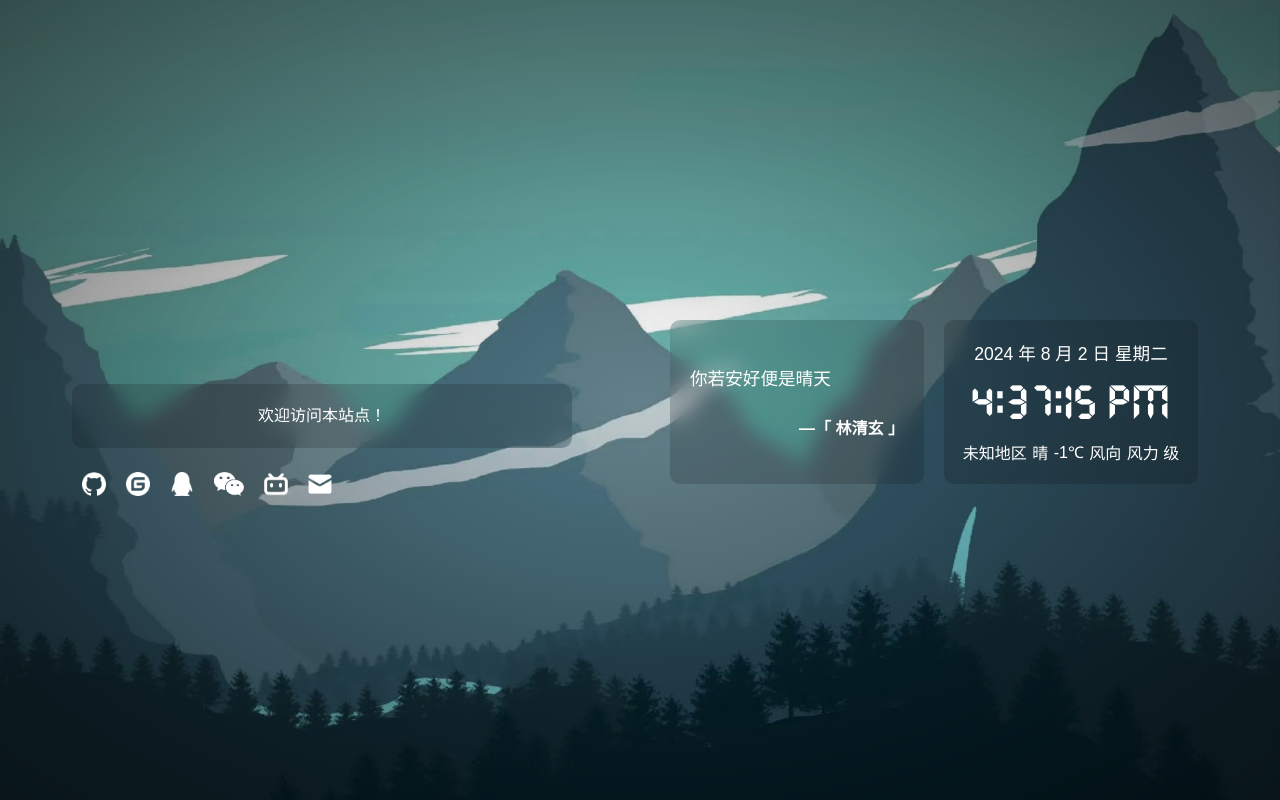
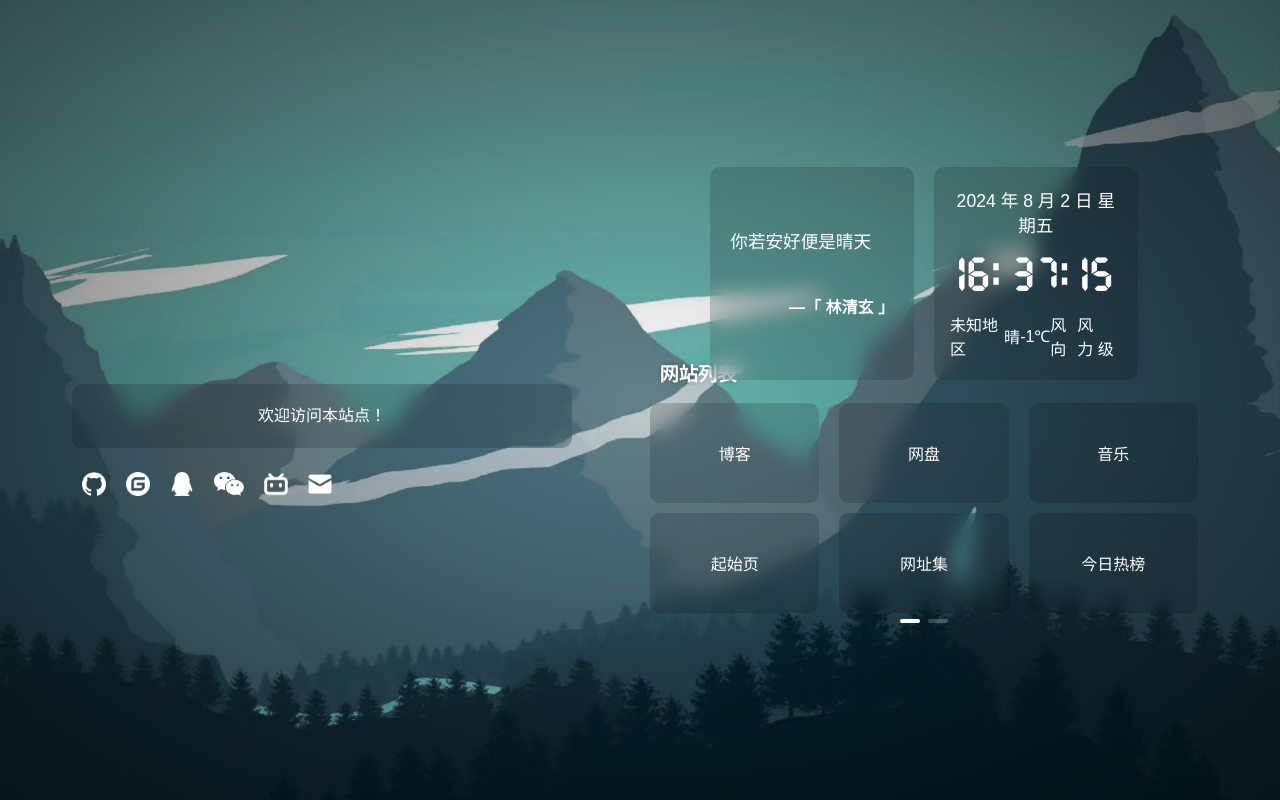
Before and after one commit to rwz666/homepage, a Vue app: page / in a window 1280 px wide. Built offline with nearby package versions, Linux system fonts and the light colour scheme; no server answers.

Commit message:
完成右侧部分Links滑块结构样式开发

```diff
--- a/components.d.ts
+++ b/components.d.ts
@@ -11,9 +11,11 @@ declare module 'vue' {
     ElCol: typeof import('element-plus/es')['ElCol']
     ElRow: typeof import('element-plus/es')['ElRow']
     Hitokoto: typeof import('./src/components/Hitokoto.vue')['default']
+    Links: typeof import('./src/components/Links.vue')['default']
     Loading: typeof import('./src/components/Loading/Loading.vue')['default']
     LoadingRotateCircle: typeof import('./src/components/Loading/LoadingRotateCircle.vue')['default']
     Message: typeof import('./src/components/Message.vue')['default']
+    MoreContent: typeof import('./src/components/MoreContent.vue')['default']
     SocialLinks: typeof import('./src/components/SocialLinks.vue')['default']
     TimeClock: typeof import('./src/components/TimeClock.vue')['default']
     TimeWeather: typeof import('./src/components/TimeWeather.vue')['default']
--- a/package.json
+++ b/package.json
@@ -14,9 +14,9 @@
     "axios": "^1.7.3",
     "bmap": "^1.0.1",
     "element-plus": "^2.7.8",
-    "jquery": "^3.7.1",
     "pinia": "^2.1.7",
     "router": "^1.3.8",
+    "swiper": "^11.1.1",
     "vue": "^3.4.29"
   },
   "devDependencies": {
--- /dev/null
+++ b/src/assets/json/siteLinks.json
@@ -0,0 +1,37 @@
+[
+  {
+    "icon": "Blog",
+    "name": "博客",
+    "link": "#"
+  },
+  {
+    "icon": "Cloud",
+    "name": "网盘",
+    "link": "#"
+  },
+  {
+    "icon": "CompactDisc",
+    "name": "音乐",
+    "link": "#"
+  },
+  {
+    "icon": "Compass",
+    "name": "起始页",
+    "link": "#"
+  },
+  {
+    "icon": "Book",
+    "name": "网址集",
+    "link": "#"
+  },
+  {
+    "icon": "Fire",
+    "name": "今日热榜",
+    "link": "#"
+  },
+  {
+    "icon": "LaptopCode",
+    "name": "站点监测",
+    "link": "#"
+  }
+]
--- /dev/null
+++ b/src/components/Links.vue
@@ -0,0 +1,128 @@
+<template>
+  <div class="links">
+    <div class="line">
+      <div class="title">网站列表</div>
+    </div>
+    <swiper v-if="siteLinkList.length" :modules="[Pagination, Mousewheel]" :mousewheel="true" :space-between="20"
+      :pagination="{
+        el: '.swiper-pagination',
+        clickable: true,
+        bulletElement: 'div',
+      }">
+      <swiper-slide v-for="(sites, index) in siteLinkList" :key="index">
+        <el-row :gutter="20" class="link-all">
+          <el-col :span="8" v-for="item in sites" :key="item">
+            <div class="item cards" @click="jumpLink(item)">
+              <span>{{ item.name }}</span>
+            </div>
+          </el-col>
+        </el-row>
+      </swiper-slide>
+      <div class="swiper-pagination"></div>
+    </swiper>
+  </div>
+</template>
+
+
+<script lang="ts" setup>
+import { mainStore } from '@/store';
+import siteLinks from '@/assets/json/siteLinks.json'
+import { computed } from 'vue';
+import { Swiper, SwiperSlide } from 'swiper/vue';
+import { Pagination, Mousewheel } from "swiper/modules";
+import 'swiper/swiper-bundle.css';
+
+
+const store = mainStore()
+
+
+
+// 计算网站链接
+const siteLinkList = computed(() => {
+  const res = []
+  for (let i = 0; i < siteLinks.length; i += 6) {
+    const item = siteLinks.slice(i, i + 6)
+    res.push(item)
+  }
+  return res
+})
+
+// 跳转链接
+const jumpLink = (item: any) => {
+  window.open(item.link, '_blank')
+}
+
+</script>
+
+
+<style lang='scss' scoped>
+.links {
+  width: 100%;
+  // background-color: #fff;
+  border-radius: 10px;
+  padding: 10px;
+  overflow: hidden;
+
+  .line {
+    display: flex;
+    margin: 1.4rem 0.6rem 1rem;
+    align-items: center;
+
+    .title {
+      font-size: 1.2rem;
+      font-weight: bold;
+      text-shadow: 0 0 5px #00000050;
+    }
+
+  }
+
+  .swiper {
+    position: relative;
+    width: 100%;
+    height: 100%;
+    display: flex;
+
+
+    .swiper-pagination {
+      // position: static;
+      // margin-top: 12px;
+      bottom: 0;
+      display: flex;
+      flex-direction: row;
+      align-items: center;
+      justify-content: center;
+      // transform: translateY(10px);
+
+      :deep(.swiper-pagination-bullet) {
+        background-color: #fff;
+        width: 20px;
+        height: 4px;
+        margin: 0 4px;
+        border-radius: 4px;
+        opacity: 0.2;
+        transition: opacity 0.3s;
+
+        &.swiper-pagination-bullet-active {
+          opacity: 1;
+        }
+
+        &:hover {
+          opacity: 1;
+        }
+      }
+    }
+
+    .link-all {
+      height: 220px;
+
+      .item {
+        display: flex;
+        justify-content: center;
+        align-items: center;
+        width: 100%;
+        height: 100px;
+      }
+    }
+  }
+}
+</style>
--- a/src/components/TimeWeather.vue
+++ b/src/components/TimeWeather.vue
@@ -2,10 +2,14 @@
   <div class="time-weather cards">
     <div class="time">
       <div class="date">
-        {{ curDate }}
+        <span>{{ currentTime.year }}&nbsp;年&nbsp;</span>
+        <span>{{ currentTime.month }}&nbsp;月&nbsp;</span>
+        <span>{{ currentTime.day }}&nbsp;日&nbsp;</span>
+
+        <span>{{ currentTime.weekday }}</span>
       </div>
       <div class="text">
-        {{ curTime }}
+        <span>{{ currentTime.hour }}: {{ currentTime.minute }}: {{ currentTime.second }}</span>
       </div>
     </div>
 
@@ -21,36 +25,35 @@
 
 
 <script lang="ts" setup>
-import { onMounted, reactive, ref } from 'vue';
+import { onMounted, reactive, ref, onBeforeUnmount } from 'vue';
 import { getOtherWeather } from '@/api';
+import { getCurrentTime } from '@/utils/getTime'
 import debounce from '@/utils/debounce';
 
 const mainKey = import.meta.env.VITE_BAIDU_MAP_KEY;
 
+let currentTime = ref(getCurrentTime())
+
+let timeInterval: number | undefined
+
 onMounted(() => {
   // 1. 获取当前日期-时间
   getCurDateAndTime();
+  timeInterval = setInterval(getCurDateAndTime, 1000)
   // 2. 获取位置和天气
   getLocationAndWeather();
 })
+onBeforeUnmount(() => {
+  clearInterval(timeInterval)
+})
+const getCurDateAndTime = () => {
+  currentTime.value = getCurrentTime()
+  // console.log(currentTime.value)
 
-// 1. 获取当前日期-时间
-let curDate = ref(`2024 年 01 月 01 日 星期一`);
-let curTime = ref(new Date().toLocaleTimeString());
+}
 
-const getCurDateAndTime = () => {
-  // 获取当前日期
-  let curYear = ref(new Date().getFullYear());
-  let curMonth = ref(new Date().getMonth() + 1); // getMonth()返回的月份是从0开始的，所以需要加1
-  let curDay = ref(new Date().getDate());
-  let xingqi = ref(["日", "一", "二", "三", "四", "五", "六"][curDay.value]);
-  // 获取当前时间
-  curDate.value = `${curYear.value} 年 ${curMonth.value} 月 ${curDay.value} 日 星期${xingqi.value}`
-  // 每秒更新一次时间
-  setInterval(() => {
-    curTime.value = new Date().toLocaleTimeString();
-  }, 1000);
-}
+
+
 // 2. 获取天气和位置
 let city = ref('未知地区');
 let temperature = ref(-1);
--- /dev/null
+++ b/src/utils/getTime.ts
@@ -0,0 +1,25 @@
+
+
+
+
+// 时间
+export const getCurrentTime = () => {
+  let date = new Date()
+  let year = date.getFullYear()
+  let month = date.getMonth() + 1
+  let day = date.getDate()
+  let hour = date.getHours() < 10 ? "0" + date.getHours() : date.getHours()
+  let minute = date.getMinutes() < 10 ? "0" + date.getMinutes() : date.getMinutes()
+  let second = date.getSeconds() < 10 ? "0" + date.getSeconds() : date.getSeconds()
+  let weekday = ["星期日", "星期一", "星期二", "星期三", "星期四", "星期五", "星期六"]
+  let currentTime = {
+    year,
+    month,
+    day,
+    hour,
+    minute,
+    second,
+    weekday: weekday[date.getDay()]
+  }
+  return currentTime
+}
--- a/src/views/Main/Right.vue
+++ b/src/views/Main/Right.vue
@@ -3,12 +3,15 @@
     <!-- 展示小功能区域（音乐播放器和时钟） -->
     <Func />
 
-    <!-- 链接区域 -->
+    <!-- 更多内容区域 -->
+    <Links />
+
   </div>
 </template>
 
 <script lang="ts" setup>
 import Func from '@/views/Func/index.vue'
+import Links from '@/components/Links.vue'
 
 
 </script>
@@ -17,6 +20,10 @@ import Func from '@/views/Func/index.vue'
 .right {
   width: 50%;
   margin-left: 20px;
+  display: flex;
+  flex-direction: column;
+  align-items: center;
+  justify-content: space-between;
 
   @media(max-width: 720px) {
     display: none;
```
Also changed, not shown: 1 other file (tests, documents, lock files or other folders).
